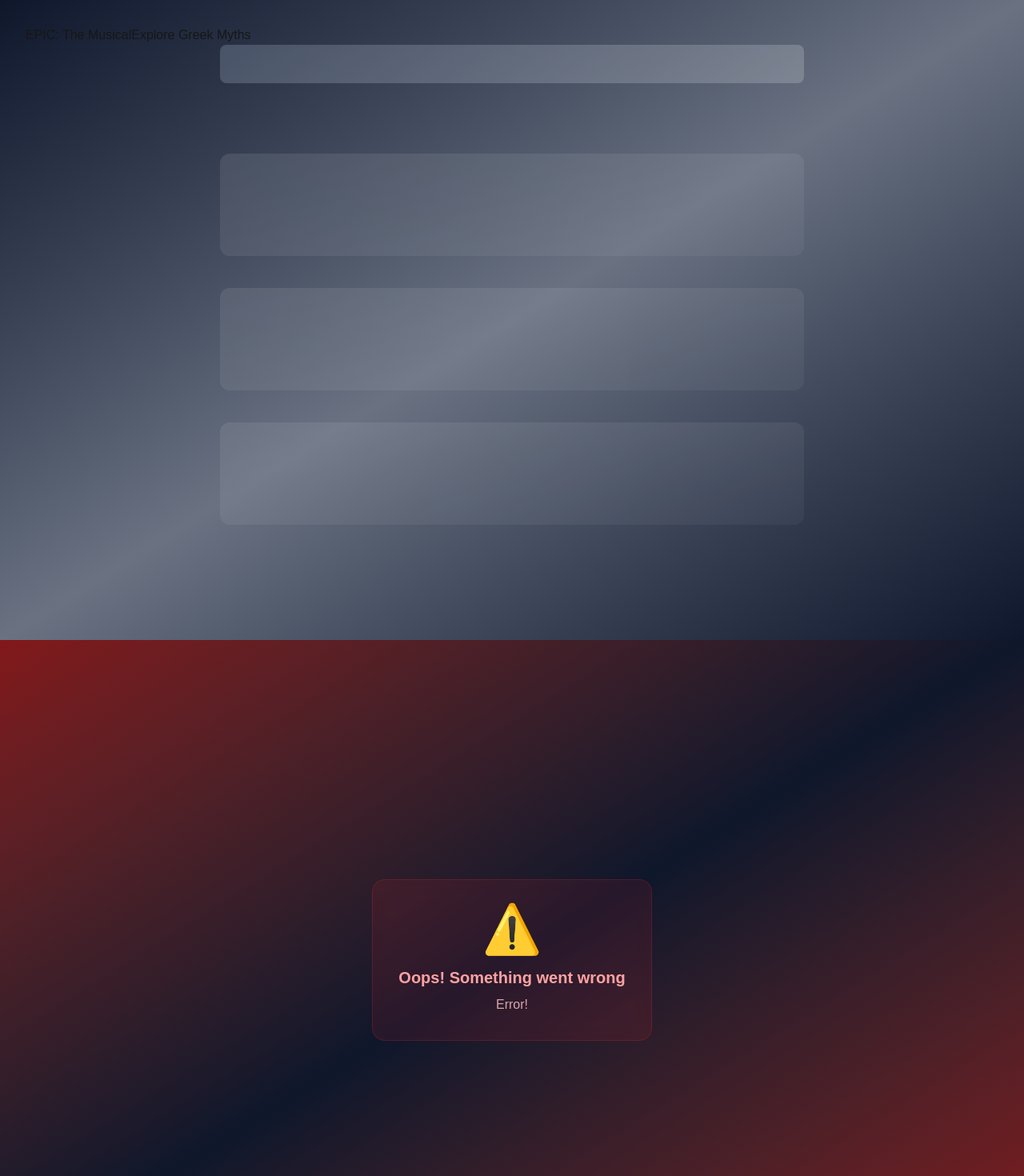
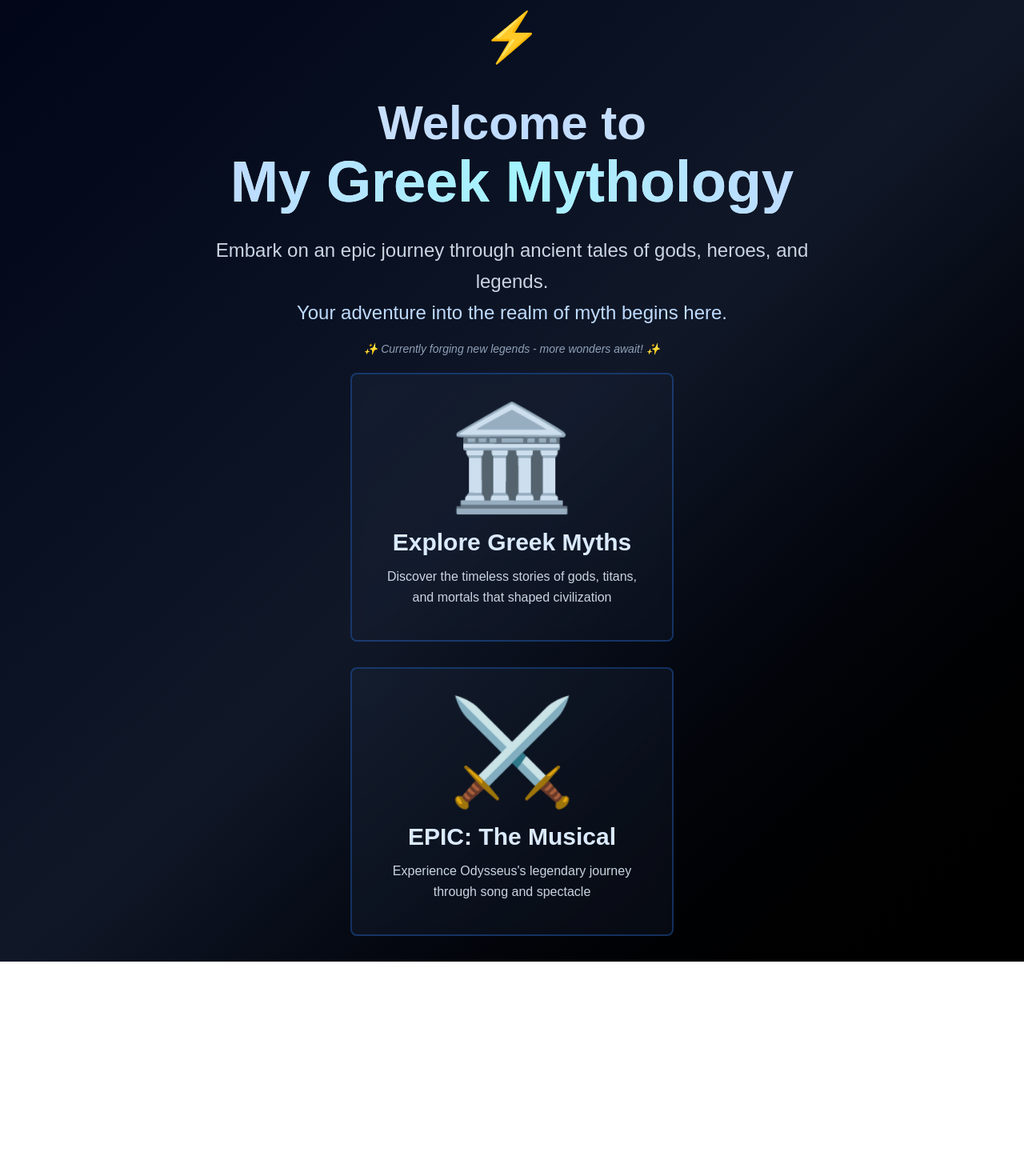
Before and after one commit to mckayRawlins/my-mythology, a Next.js app: page / in a window 1280 px wide. Shown: the top 1470 px of the page at 80% size. After the commit the page ends 1202 px from the top, so only its background shows below. Built offline with nearby package versions, Linux system fonts and the light colour scheme.

Commit message:
updating home page

```diff
--- a/src/app/_components/SagaFetcher.jsx
+++ b/src/app/_components/SagaFetcher.jsx
@@ -1,6 +1,7 @@
 "use client";
 
 import { useEffect, useState } from "react";
+import Image from "next/image";
 
 export default function SagaFetcher({ sagaId }) {
   const [sagaData, setSagaData] = useState(null);
@@ -75,11 +76,9 @@
     <div
       className={`text-white font-serif p-10 min-h-screen bg-gradient-to-br ${sagaData.themeGradient}`}
     >
-      <img
-        src="https://i.namu.wiki/i/IjcSCSQ9J9ygQrb2tmovlxpqX3-6w479jhYDxwBR41tVtG8pXR7gmqtVPdR6nS9NHcJKzvj1Sg6xixHMrsLOBg.webp"
-        alt="epic logo"
-        className="mx-auto opacity-40"
-      />
+      <div className="w-fit mx-auto opacity-40">
+        <Image src="/epiclogo.png" width={300} height={200} alt="epic logo" />
+      </div>
       <h1 className="text-center text-5xl">{sagaData.sagaTitle}</h1>
       <h3 className="text-center text-white/50">
         EPIC: The Musical - Jorge Rivera-Herrans
--- a/src/app/epic/[sagaId]/page.jsx
+++ b/src/app/epic/[sagaId]/page.jsx
@@ -1,7 +1,15 @@
+import Link from "next/link";
 import SagaFetcher from "../../_components/SagaFetcher";
 
 export default async function Page({ params }) {
   const { sagaId } = await params;
 
-  return <SagaFetcher sagaId={sagaId} />;
+  return (
+    <div className="relative">
+      <div className="absolute rounded-full w-fit px-3 mx-2 my-5 text-white font-serif bg-slate-300/20 border border-white/80 hover:bg-slate-300/50">
+        <Link href="/epic">Saga List</Link>
+      </div>
+      <SagaFetcher sagaId={sagaId} />
+    </div>
+  );
 }
--- a/src/app/epic/page.jsx
+++ b/src/app/epic/page.jsx
@@ -4,6 +4,7 @@
 import EpicFetcher from "../_components/EpicFetcher";
 import DisplaySagas from "../_components/DisplaySagas";
 import { useState } from "react";
+import Link from "next/link";
 
 export default function Page() {
   const [linkStyle, setLinkStyle] = useState("list");
@@ -19,9 +20,14 @@
     }
   };
   return (
-    <div className="flex flex-col items-center p-10 min-h-screen w-[100%] bg-black text-white font-serif">
+    <div className="flex flex-col items-center p-10 min-h-screen relative w-[100%] bg-black text-white font-serif">
+      <div className="absolute rounded-full w-fit px-3 mx-2 my-5 left-0 top-0 text-white font-serif bg-slate-300/20 border border-white/80 hover:bg-slate-300/50">
+        <Link href="/">Home</Link>
+      </div>
       <div>
-        <img src="https://i.namu.wiki/i/IjcSCSQ9J9ygQrb2tmovlxpqX3-6w479jhYDxwBR41tVtG8pXR7gmqtVPdR6nS9NHcJKzvj1Sg6xixHMrsLOBg.webp" />
+        <div className="w-fit mx-auto">
+          <Image src="/epiclogo.png" width={300} height={200} alt="epic logo" />
+        </div>
         <p className="text-center">The Musical</p>
       </div>
       <div className="flex">
--- a/src/app/myths/page.jsx
+++ b/src/app/myths/page.jsx
@@ -38,7 +38,10 @@
 
 export default async function Page() {
   return (
-    <div>
+    <div className="min-h-screen relative text-center bg-gradient-to-br from-blue-200 via-sky-200 to-blue-200 p-8">
+      <div className="absolute rounded-lg w-fit px-3 mx-2 my-5 left-0 top-0 text-black bg-sky-300/20 border border-slate-600/80 hover:bg-sky-300/50">
+        <Link href="/">Home</Link>
+      </div>
       <h1 className="text-center text-5xl font-bold my-10">
         Expore Ancient Greek Myths and Ledgends
       </h1>
@@ -52,7 +55,7 @@
           return (
             <div
               key={link.title}
-              className="my-15 mx-auto py-3 w-[80%] transition delay-150 duration-300 ease-in-out hover:-translate-y-1 hover:scale-110 hover:bg-slate-100"
+              className="my-15 mx-auto py-3 w-[80%] transition delay-150 duration-300 ease-in-out hover:-translate-y-1 hover:scale-110 hover:bg-slate-100/30"
             >
               <MythLinkCard
                 title={link.title}
--- a/src/app/page.jsx
+++ b/src/app/page.jsx
@@ -1,44 +1,89 @@
+"use client";
+
 import Image from "next/image";
 import Link from "next/link";
+import { useState } from "react";
 
 export default function Home() {
+  const [hoveredCard, setHoveredCard] = useState(null);
   return (
     <>
-      <div className="min-h-screen bg-gradient-to-br from-slate-900 via-gray-500 to-slate-900 p-8">
-        <Link href="http://localhost:3000/epic">EPIC: The Musical</Link>
-        <Link href="http://localhost:3000/myths">Explore Greek Myths</Link>
-        <div className="max-w-[60%] mx-auto">
-          {/* Loading header skeleton */}
-          <div className="h-12 bg-gradient-to-r from-blue-100/20 to-slate-50/20 rounded-lg animate-pulse mb-12"></div>
+      <div className="min-h-screen text-center bg-gradient-to-br from-slate-950 via-gray-900 to-black p-8">
+        <div className="mb-6">
+          <span
+            className="text-6xl mb-4 block animate-bounce"
+            style={{ animationDelay: "0.5s" }}
+          >
+            ⚡
+          </span>
+        </div>
 
-          {/* Loading grid skeleton */}
-          <div className="flex flex-col">
-            {Array.from({ length: 3 }).map((_, i) => (
+        <h1 className="text-4xl md:text-6xl font-bold bg-gradient-to-r from-slate-200 via-blue-200 to-slate-200 bg-clip-text text-transparent mb-6 leading-tight">
+          Welcome to
+          <br />
+          <span className="text-5xl md:text-7xl font-extrabold bg-gradient-to-r from-blue-200 via-cyan-200 to-blue-200 bg-clip-text text-transparent">
+            My Greek Mythology
+          </span>
+        </h1>
+
+        <p className="text-xl md:text-2xl text-slate-300 max-w-3xl mx-auto leading-relaxed font-light">
+          Embark on an epic journey through ancient tales of gods, heroes, and
+          legends.
+          <br />
+          <span className="text-blue-200 font-medium">
+            Your adventure into the realm of myth begins here.
+          </span>
+        </p>
+
+        <div className="mt-4 text-sm text-slate-400 italic">
+          ✨ Currently forging new legends - more wonders await! ✨
+        </div>
+
+        <div className="flex flex-col gap-8 items-center mt-5">
+          <Link href="http://localhost:3000/myths">
+            <div
+              className="group flex flex-col items-center text-center p-10 rounded-lg border-2 border-blue-500/30 bg-gradient-to-br from-slate-800/40 to-gray-900/40 backdrop-blur-sm"
+              onMouseEnter={() => setHoveredCard("myths")}
+              onMouseLeave={() => setHoveredCard(null)}
+            >
               <div
-                key={i}
-                className="h-32 bg-gradient-to-br mt-10 from-white/10 to-white/5 rounded-xl animate-pulse"
-                style={{ animationDelay: `${i * 100}ms` }}
-              ></div>
-            ))}
-          </div>
-        </div>
-      </div>
-      <div className="min-h-screen bg-gradient-to-br from-red-900 via-slate-900 to-red-900 flex items-center justify-center p-8">
-        <div className="bg-red-500/10 backdrop-blur-sm border border-red-500/20 rounded-2xl p-8 text-center">
-          <div className="text-red-400 text-6xl mb-4">⚠️</div>
-          <h2 className="text-red-300 text-xl font-semibold mb-2">
-            Oops! Something went wrong
-          </h2>
-          <p className="text-red-200/80">Error!</p>
-        </div>
-      </div>
-      <div className="min-h-screen bg-gradient-to-br from-slate-900 via-purple-900 to-slate-900 flex items-center justify-center p-8">
-        <div className="bg-white/10 backdrop-blur-sm border border-white/20 rounded-2xl p-8 text-center">
-          <div className="text-purple-300 text-6xl mb-4">📚</div>
-          <h2 className="text-white text-xl font-semibold mb-2">
-            No myths found
-          </h2>
-          <p className="text-white/70">No data available for this collection</p>
+                className={`text-8xl md:text-9xl mb-6 transition-all duration-300 ${
+                  hoveredCard === "myths" ? "animate-pulse scale-110" : ""
+                }`}
+              >
+                🏛️
+              </div>
+              <h3 className="text-2xl md:text-3xl font-bold text-blue-100 mb-3 group-hover:text-blue-50 transition-colors">
+                Explore Greek Myths
+              </h3>
+              <p className="text-slate-300 text-sm md:text-base max-w-xs leading-relaxed">
+                Discover the timeless stories of gods, titans, and mortals that
+                shaped civilization
+              </p>
+            </div>
+          </Link>
+          <Link href="http://localhost:3000/epic">
+            <div
+              className="group flex flex-col items-center text-center p-10 rounded-lg border-2 border-blue-500/30 bg-gradient-to-br from-slate-800/40 to-gray-900/40 backdrop-blur-sm"
+              onMouseEnter={() => setHoveredCard("epic")}
+              onMouseLeave={() => setHoveredCard(null)}
+            >
+              <div
+                className={`text-8xl md:text-9xl mb-6 transition-all duration-300 ${
+                  hoveredCard === "epic" ? "animate-pulse scale-110" : ""
+                }`}
+              >
+                ⚔️
+              </div>
+              <h3 className="text-2xl md:text-3xl font-bold text-blue-100 mb-3 group-hover:text-blue-50 transition-colors">
+                EPIC: The Musical
+              </h3>
+              <p className="text-slate-300 text-sm md:text-base max-w-xs leading-relaxed">
+                Experience Odysseus's legendary journey through song and
+                spectacle
+              </p>
+            </div>
+          </Link>
         </div>
       </div>
     </>
```
Also changed, not shown: src/app/_components/Calculator.jsx (deleted, +0 -191 lines), public/epiclogo.png (renamed from src/app/epic/epiclogo.png).
